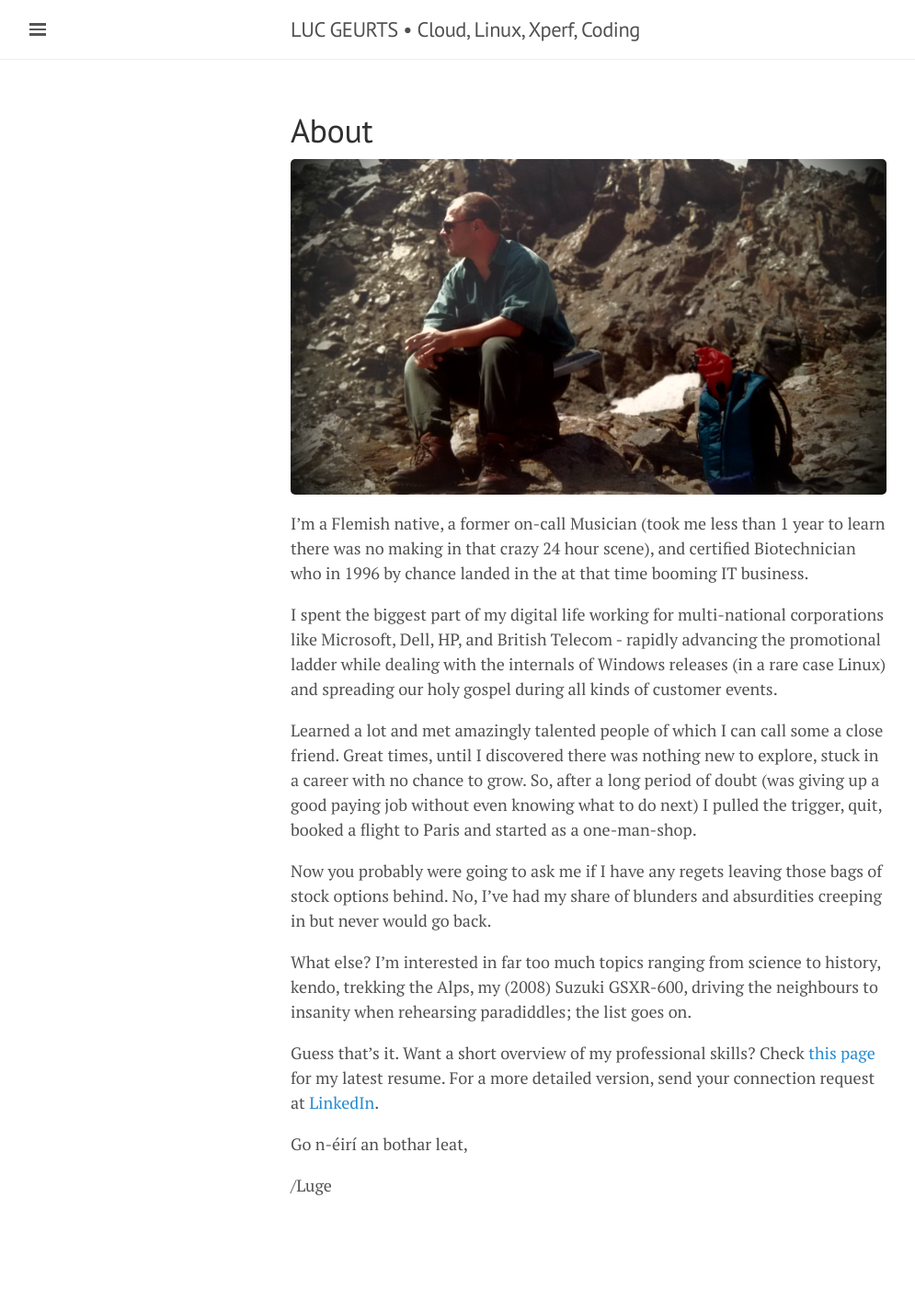
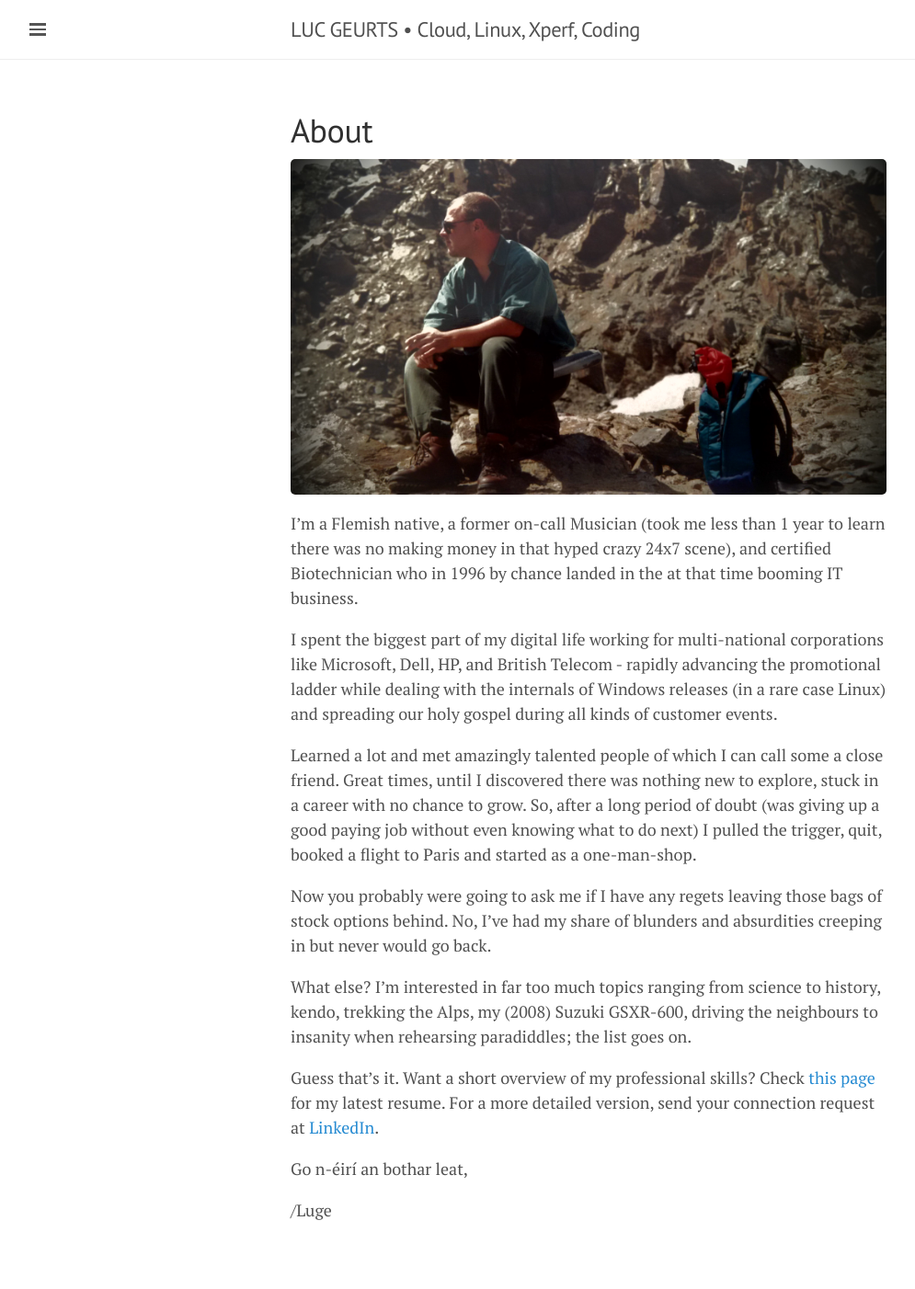
Before and after one commit to lgeurts/lgeurts.github.io, a Jekyll site: the page built from about.md, in a window 1280 px wide. Shown: the whole page at 92% size, without its empty margins (0-995 px from the left). Built offline with Jekyll 4.4.1, drawn with Linux system fonts in a browser that asks for light colours; nearby versions of some CDN libraries; before the commit the page ends 1375 px from its top, so only the background shows below that.

Commit message:
Update about.md

```diff
--- a/about.md
+++ b/about.md
@@ -5,7 +5,7 @@
 
 ![KNAV Austria](/assets/C2ADV01.jpg)
 
-I’m a Flemish native, a former on-call Musician (took me less than 1 year to learn there was no making in that crazy 24 hour scene), and certified Biotechnician who in 1996 by chance landed in the at that time booming IT business.
+I’m a Flemish native, a former on-call Musician (took me less than 1 year to learn there was no making money in that hyped crazy 24x7 scene), and certified Biotechnician who in 1996 by chance landed in the at that time booming IT business.
 
 I spent the biggest part of my digital life working for multi-national corporations like Microsoft, Dell, HP, and British Telecom - rapidly advancing the promotional ladder while dealing with the internals of Windows releases (in a rare case Linux) and spreading our holy gospel during all kinds of customer events.
 
```
